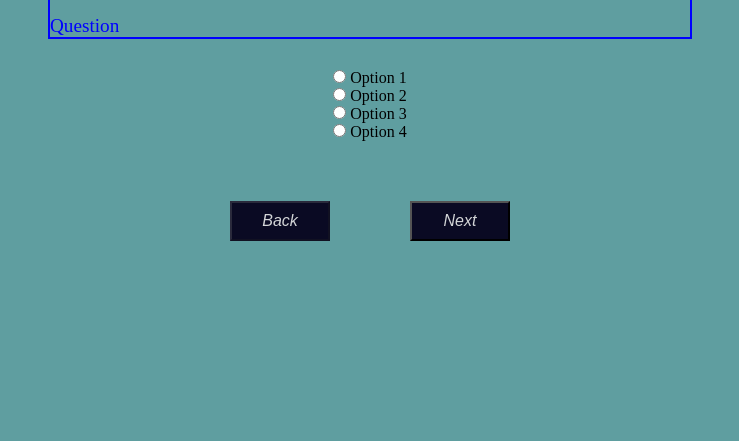
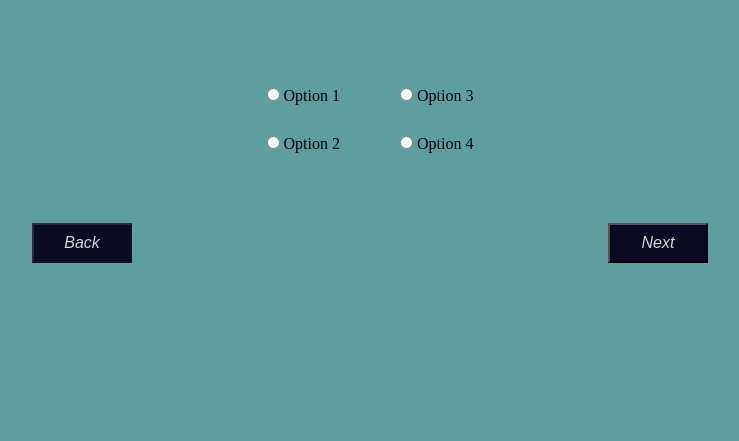
Before and after one commit to mahiboobnadaf/Problem_solving, a website: page quize/index.html in a window 1280 px wide. Shown: the part 359-800 px from the top of the page, without its empty margins (270-1009 px from the left). Drawn offline with Linux system fonts and the light colour scheme.

Commit message:
simple quize design

```diff
--- a/quize/index.html
+++ b/quize/index.html
@@ -16,8 +16,9 @@
             <p> Question </p>
         </div>
 
-        <div id="options" class = " ">
-            <div class="flexRow">
+        <div id="options" class = "gap optionBox flexRow">
+
+            <div class="gap">
                 <div id="option1">
                     <input type="radio" name="Option">
                     <label> Option 1 </label>
@@ -29,7 +30,7 @@
                 </div>
             </div>
 
-            <div class="flexRow">
+            <div class="gap">
                 <div id="option3">
                     <input type="radio" name="Option">
                     <label> Option 3 </label>
@@ -43,9 +44,8 @@
 
         </div>
 
-        <div id = "buttons" class="center">
-            <button id="backBtn" disabled="true"> Back </button>
-            <div class="btnGap"></div>
+        <div id = "buttons" class="center flexRow">
+            <button id="backBtn" disabled> Back </button>
             <button id="nextBtn"> Next </button>
         </div>
 
--- a/quize/style.css
+++ b/quize/style.css
@@ -19,8 +19,9 @@
 }
 
 .flexRow {
-    flex-direction: row 2;
-    gap:20px;
+    /* display: flex; */
+    gap:60px;
+    padding-bottom:20px;
 }
 
 button{
@@ -36,8 +37,8 @@ button{
 }
 
 .btnGap{
-    padding-top: 50px;
-    padding-left: 80px;
+    justify-content: center;
+    padding:50px;
 }
 
 .gap > *{
@@ -51,9 +52,23 @@ button{
 }
 
 #questionBox{
-    color:blue;
-    border: 2px solid;
+    color:rgb(11, 11, 11);
+    border: 2px solid rgb(206, 206, 219);
     justify-content: center;
     font-size: larger;
     width: 50%;
+    padding: 15px;
 }
+
+#backBtn{
+    right:80%;
+    /* opacity: 50%; */
+}
+
+#nextBtn{
+    left:80%;
+}
+
+.optionBox{
+    display: flex;
+}
```
